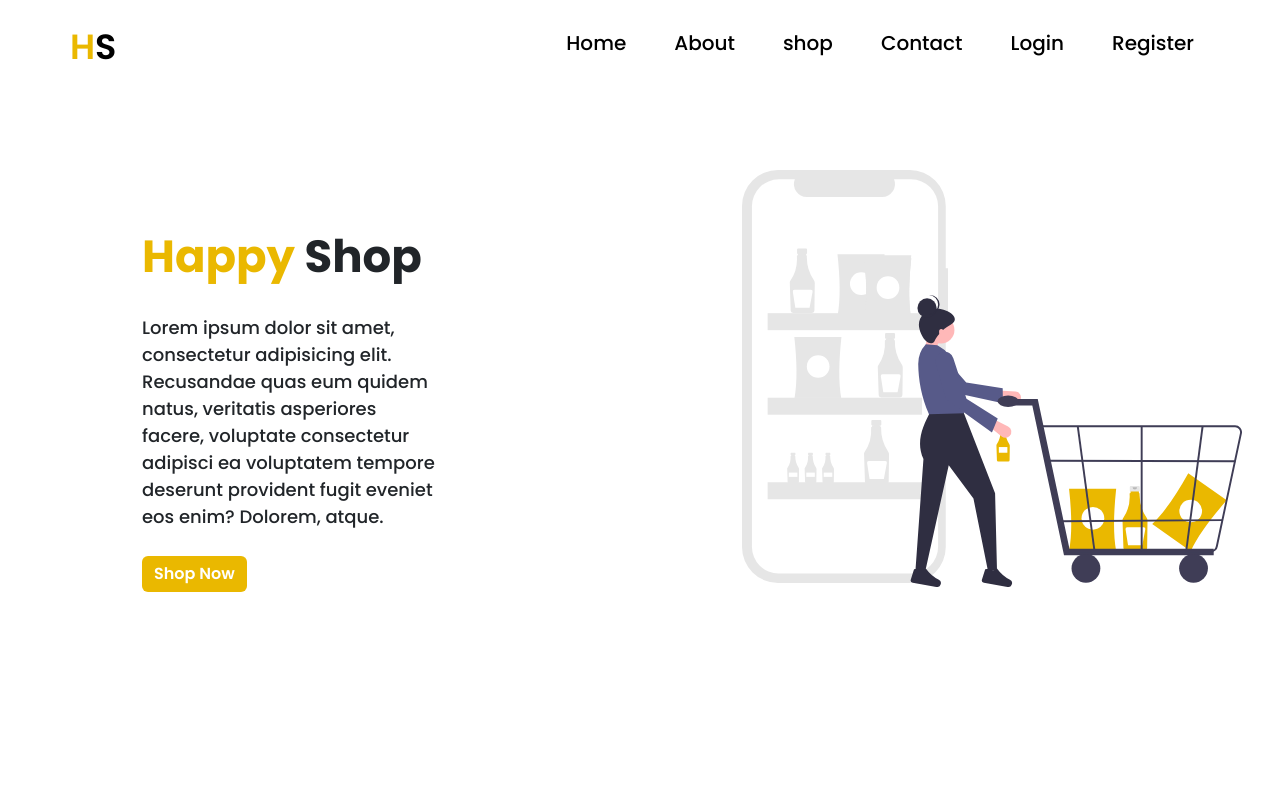
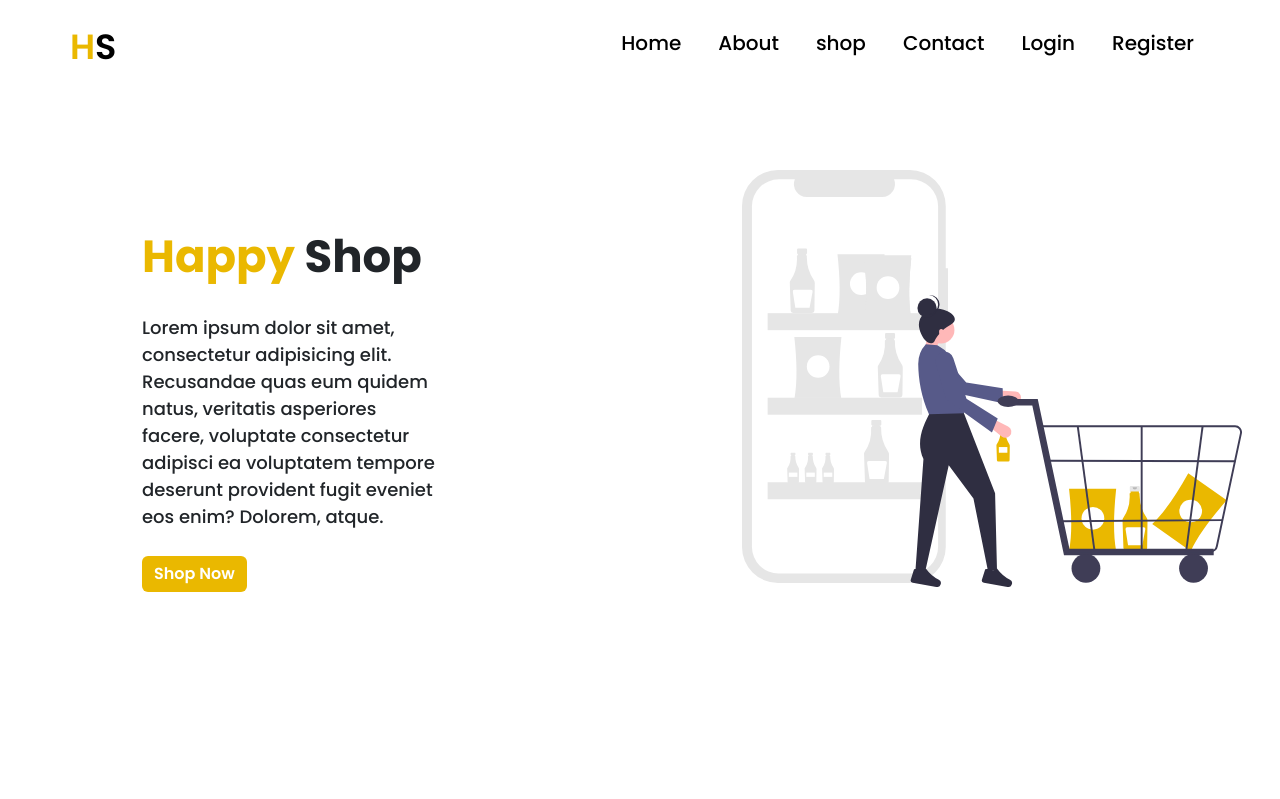
Before and after one commit to YoussefLMT/E-commerce-Frontend-Vue, a Vue app: page / in a window 1280 px wide. Shown: the top 799 px of the page. Built offline with nearby package versions, Linux system fonts and the light colour scheme; no server answers.

Commit message:
modification

```diff
--- a/src/components/Navbar.vue
+++ b/src/components/Navbar.vue
@@ -91,6 +91,7 @@
 
 <script>
 import axiosInstance from '@/axios'
+import Swal from 'sweetalert2'
 
 export default {
     data() {
@@ -192,7 +193,7 @@ header nav ul,
 
 header nav ul li {
     padding: 16px;
-    margin-left: 16px;
+    margin-left: 5px;
 }
 
 header nav ul .link {
```
